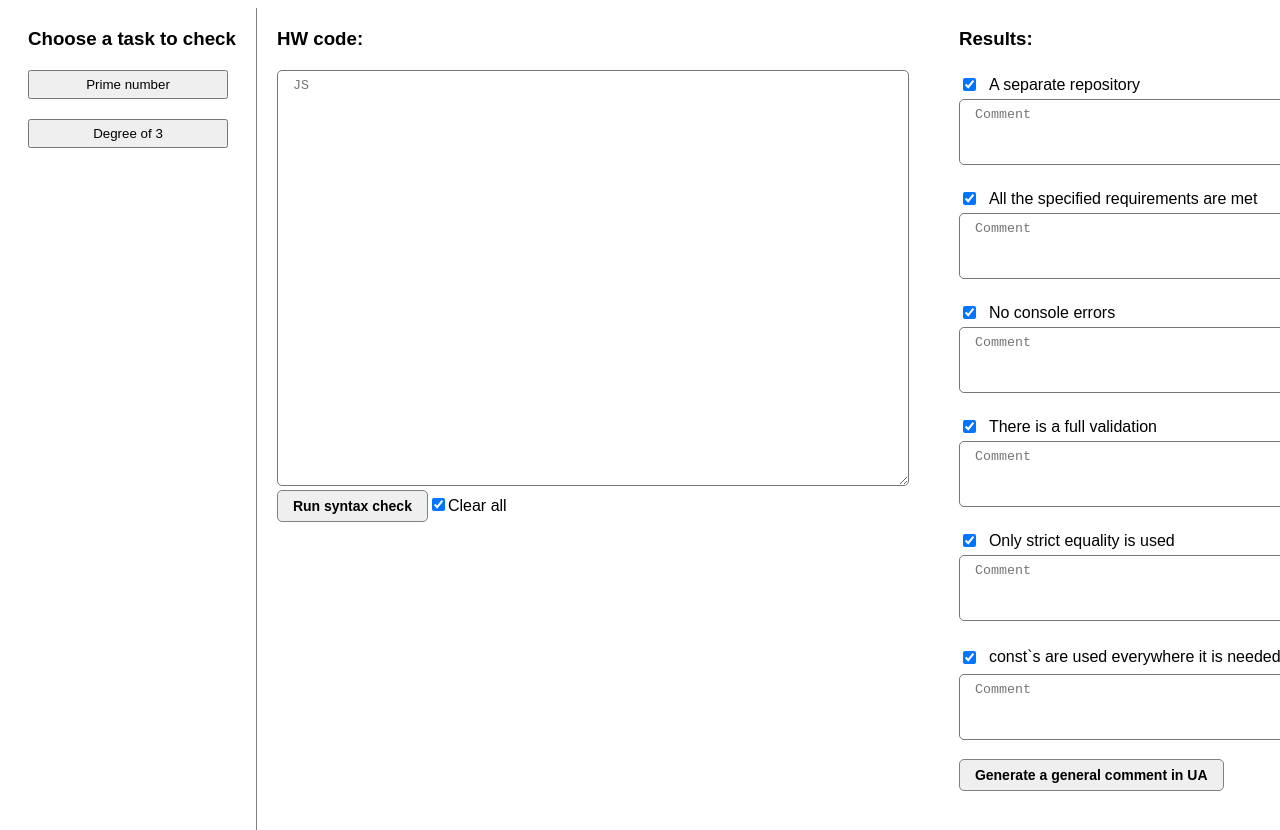
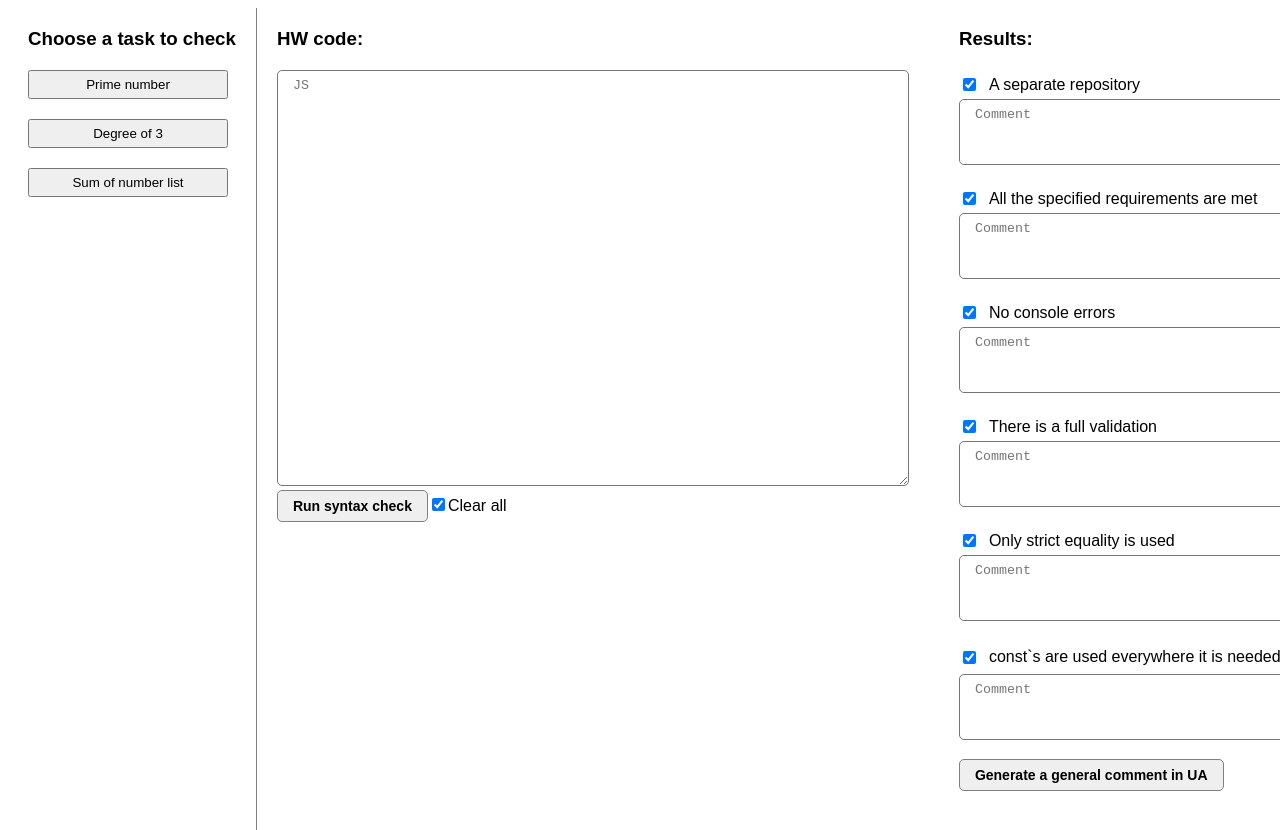
Before and after one commit to marimano/hw-autochecker, a React app: page / in a window 1280 px wide. Shown: the top 830 px of the page. Built offline with nearby package versions, Linux system fonts and the light colour scheme.

Commit message:
add sum of list task

```diff
--- a/src/tasksData.js
+++ b/src/tasksData.js
@@ -2,7 +2,21 @@ const codeInitPart = `const result = []
 const originalPrompt = window.prompt
 const originalAlert = window.alert`
 
-const codeTryCatchPart = `try {
+const codeSetupAndTryCatchPart = `result[j] = [inputs[j]]
+window.prompt = (function() {
+  let asked = false
+  return () => {
+    if (asked) {
+      throw new Error('reask')
+    }
+
+    asked = true
+    return inputs[j].value
+  }
+})()
+window.alert = msg => result[j].push(msg.toString())
+
+try {
   (function() {
     /* code */
   })();
@@ -96,21 +110,7 @@ export default [{
     ${codeInitPart}
 
     for(let j = 0; j < inputs.length; j++) {
-      result[j] = [inputs[j]]
-      window.prompt = (function() {
-        let asked = false
-        return () => {
-          if (asked) {
-            throw new Error('reask')
-          }
-
-          asked = true
-          return inputs[j].value
-        }
-      })()
-      window.alert = msg => result[j].push(msg.toString())
-
-      ${codeTryCatchPart}
+      ${codeSetupAndTryCatchPart}
     }
     ${codeRestoreAndSendPart}
   `
@@ -190,21 +190,75 @@ export default [{
     ${codeInitPart}
 
     for(let j = 0; j < inputs.length; j++) {
-      result[j] = [inputs[j]]
-      window.prompt = (function() {
-        let asked = false
-        return () => {
-          if (asked) {
-            throw new Error('reask')
-          }
+      ${codeSetupAndTryCatchPart}
+    }
+    ${codeRestoreAndSendPart}
+  `
+},
+{
+  id: 'sum-of-list',
+  title: 'Sum of number list',
+  description: [
+    'Create an array of numbers, the elements of which are specified by the user. Display the sum of these numbers.',
+    'Base it on the lesson task where the user enters all elements in a single line.',
+    '"Cancel" should terminate the program, and an empty string should not be treated as 0.'
+  ],
+  code: `
+    const errorMessage = 'Error message'
+    const sumIs = 'sum is '
 
-          asked = true
-          return inputs[j].value
-        }
-      })()
-      window.alert = msg => result[j].push(msg.toString())
+    const inputs = [{
+      value: null,
+      expectedResult: 'Nothing or a message about canceling'
+    },
+    {
+      value: '',
+      expectedResult: errorMessage
+    },
+    {
+      value: '        ',
+      expectedResult: errorMessage
+    },
+    {
+      value: '  9fd74gs63jn      ',
+      expectedResult: errorMessage
+    },
+    {
+      value: '    0     ',
+      expectedResult: sumIs + 0
+    },
+    {
+      value: '-27,,10',
+      expectedResult: errorMessage
+    },
+    {
+      value: '-9.123,10',
+      expectedResult: sumIs + '0.877'
+    },
+    {
+      value: '    1,   ,',
+      expectedResult: errorMessage
+    },
+    {
+      value: '9.123abc,10',
+      expectedResult: errorMessage
+    },
+    {
+      value: ' 009   ,1.2',
+      expectedResult: sumIs + 10.2
+    },
+    {
+      value: ' 9,   ,1',
+      expectedResult: errorMessage
+    },
+    {
+      value: ' 2, 3  ,5',
+      expectedResult: sumIs + 10
+    }]
+    ${codeInitPart}
 
-      ${codeTryCatchPart}
+    for(let j = 0; j < inputs.length; j++) {
+      ${codeSetupAndTryCatchPart}
     }
     ${codeRestoreAndSendPart}
   `
```
